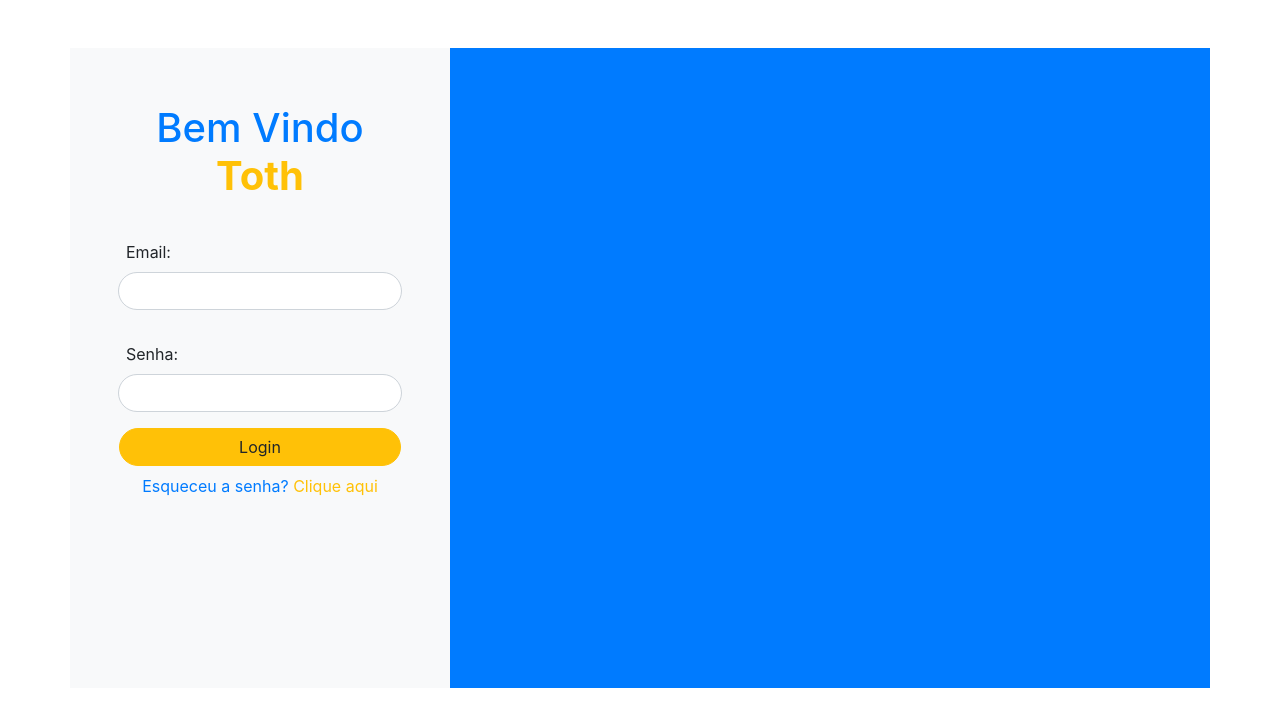
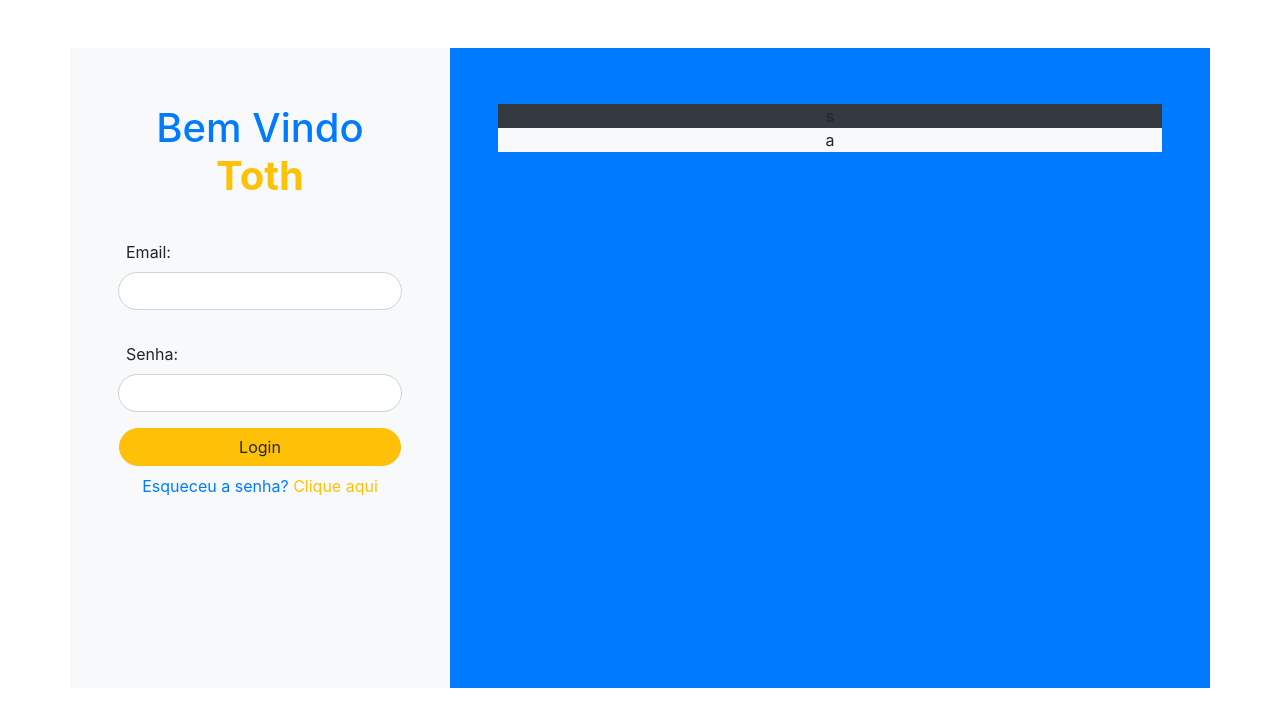
Before and after one commit to RickZzDev/Front-React-Toth, a React (Create React App) app: page / in a window 1280 px wide. Shown: the top 726 px of the page. Built offline with nearby package versions, Linux system fonts and the light colour scheme.

Commit message:
Subindo novamente

```diff
--- a/src/components/login/LoginWeb.js
+++ b/src/components/login/LoginWeb.js
@@ -33,10 +33,10 @@ class Login extends Component{
                     </div>
                     <div className="col-lg-8 bg-primary justify-content-center p-5">
                         <div className="bg-dark mt-2">
-
+                            s
                         </div>
                         <div className="bg-light">
-
+                            a
                         </div>
                     </div>
                 </div>
```
